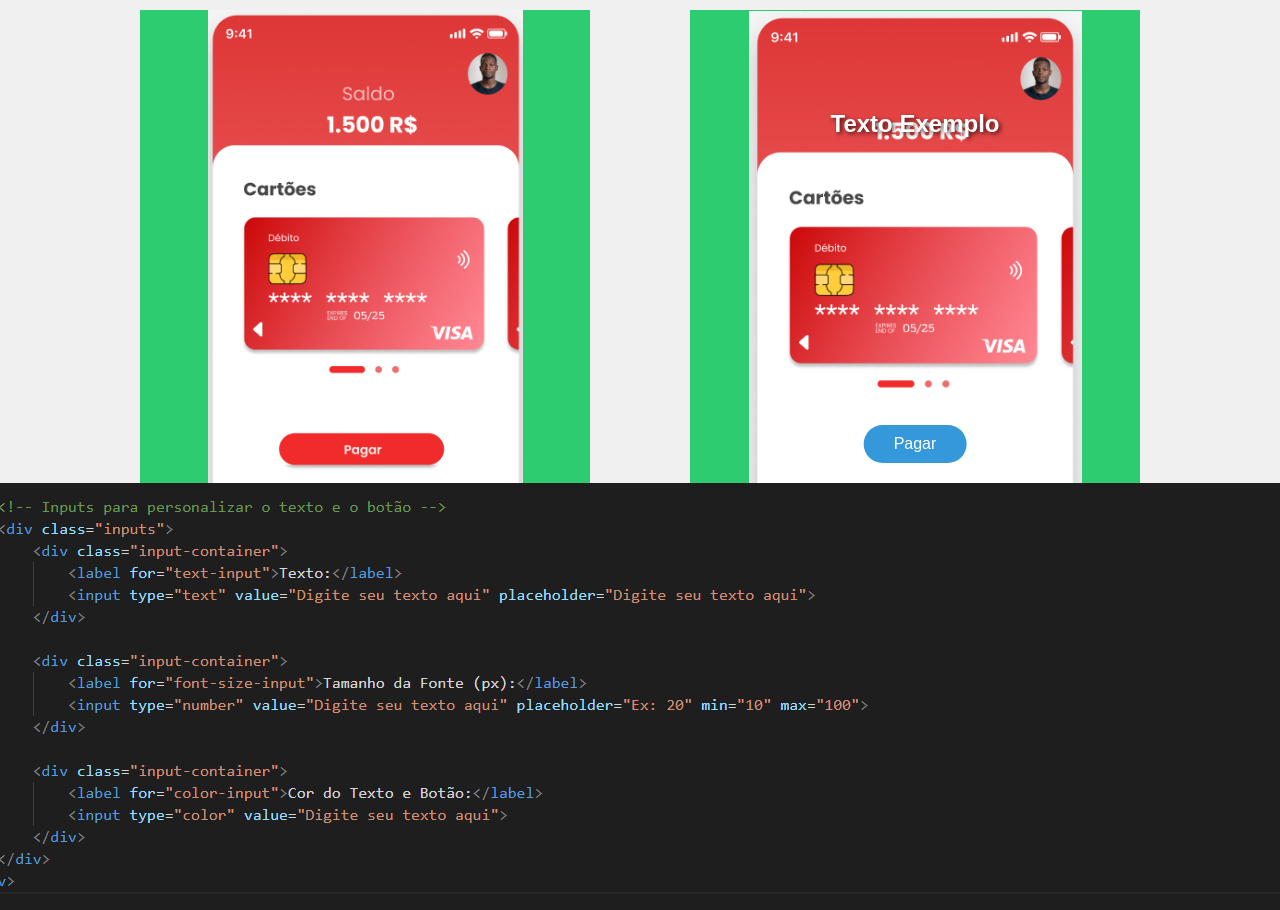
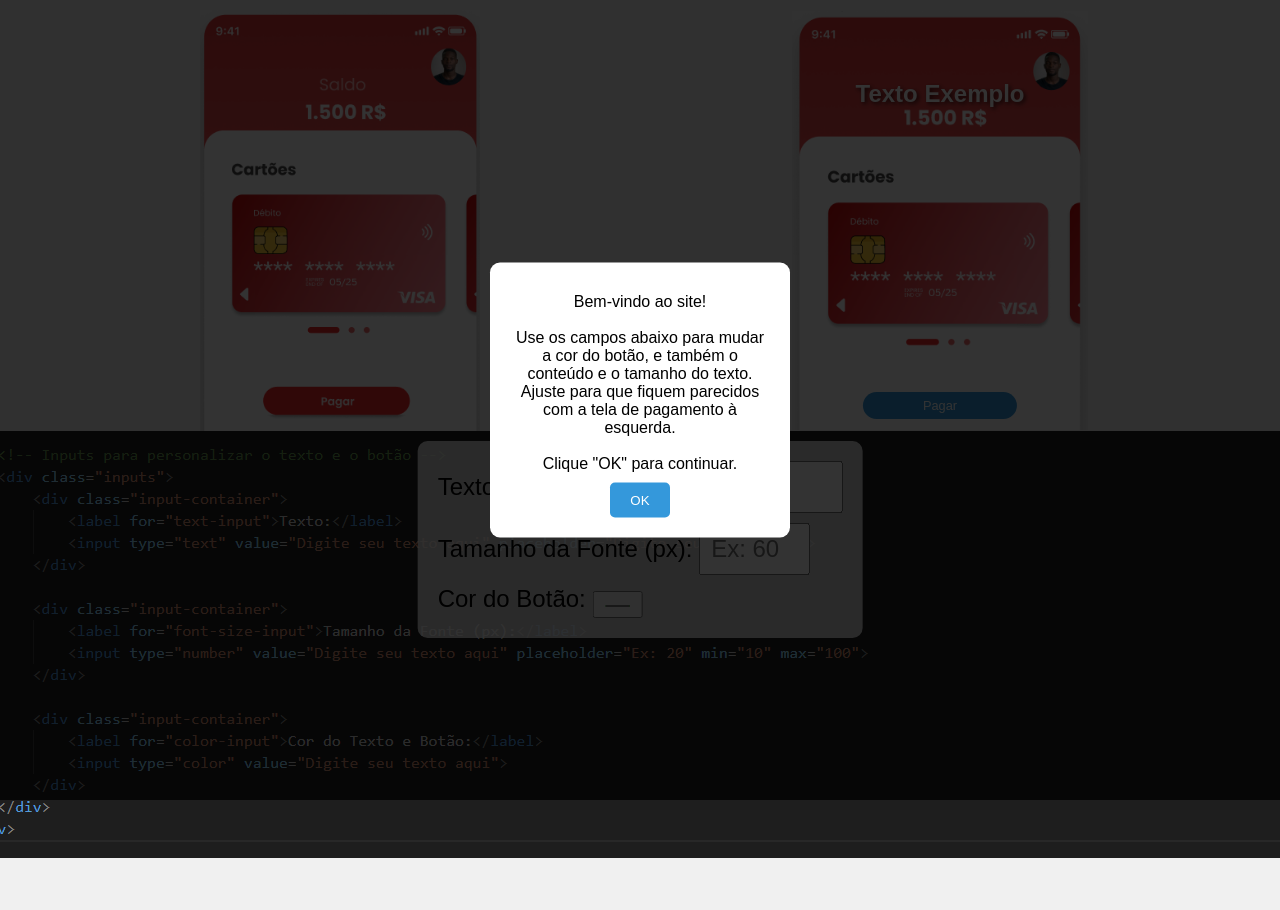
Before and after one commit to isaciqo/isaciqo.github.io, a plain HTML site: page index.html in a window 1280 px wide. Shown: the top 910 px of the page. After the commit the page ends 858 px from the top, so only its background shows below. Drawn offline with Linux system fonts and the light colour scheme.

Commit message:
final adjust

```diff
--- a/index.html
+++ b/index.html
@@ -26,19 +26,18 @@
         .container {
             display: grid;
             grid-template-columns: 1fr 1fr; /* Define duas colunas de tamanhos iguais */
-            grid-template-rows: 1fr auto;   /* Define as linhas da grade */
-            column-gap: 100px;  /* Espaço entre os quadrados 1 e 2 */
+            grid-template-rows: 1fr 2fr;   /* Define as linhas da grade */
+            column-gap: 200px;  /* Espaço entre os quadrados 1 e 2 */
             row-gap: 0;        /* Sem espaço entre os quadrados 1, 2 e o quadrado 3 */
             width: 100%;  /* Largura máxima da grade */
             max-width: 1000px; /* Largura máxima quando a tela é maior */
-            height: 700px; /* Altura do contêiner */
+            height: 100px; /* Altura do contêiner */
             margin-top: 10px; /* Espaço entre o topo da página e as caixas */
         }
 
 
         /* Estilo específico para a primeira caixa */
         .box1 {
-            background-color: #2ecc71; /* Cor da segunda caixa (verde) */
             position: relative; /* Torna o box2 o contêiner de referência para os elementos absolutos */
             display: flex; /* Flexbox para centralizar a imagem */
             justify-content: center; /* Centraliza horizontalmente */
@@ -53,7 +52,6 @@
 
         /* Estilo específico para a segunda caixa */
         .box2 {
-            background-color: #2ecc71; /* Cor da segunda caixa (verde) */
             position: relative; /* Torna o box2 o contêiner de referência para os elementos absolutos */
             display: flex; /* Flexbox para centralizar a imagem */
             justify-content: center; /* Centraliza horizontalmente */
@@ -68,17 +66,19 @@
         }
 
         /* Botão com estilo */
+
+
         #color-button {
             position: absolute; /* Posiciona o botão sobre a imagem */
-            bottom: 20px; /* Alinha o botão 20px acima da parte inferior da caixa */
+            bottom: 12px; /* Alinha o botão 20px acima da parte inferior da caixa */
             left: 50%; /* Centraliza o botão horizontalmente */
             transform: translateX(-50%); /* Ajusta a posição para que o centro do botão seja o ponto de referência */
-            padding: 10px 30px; /* Tamanho do botão */
+            padding: 6px 60px; /* Tamanho do botão */
             background-color: #3498db; /* Cor do botão */
             color: white; /* Cor do texto do botão */
             border: none;
             border-radius: 30px; /* Borda arredondada */
-            font-size: 1em;
+            font-size: 0.8em;
             cursor: pointer;
             z-index: 10; /* Traz o botão para frente */
         }
@@ -86,7 +86,7 @@
         /* Texto sobre a imagem no box2 */
         #output {
             position: absolute; /* Posiciona o texto sobre a imagem */
-            top: 100px; /* Alinha o texto 20px a partir do topo da caixa */
+            top: 70px; /* Alinha o texto 20px a partir do topo da caixa */
             left: 50%; /* Centraliza o texto horizontalmente */
             transform: translateX(-50%); /* Ajusta a posição para que o centro do texto seja o ponto de referência */
             color: white; /* Cor do texto */
@@ -102,14 +102,85 @@
             display: flex; /* Usa flexbox para alinhar o conteúdo da caixa */
             justify-content: center; /* Centraliza o conteúdo horizontalmente */
             align-items: center; /* Centraliza o conteúdo verticalmente */
-            color: white; /* Define a cor do texto */
-            font-size: 2em; /* Define o tamanho da fonte */
-            font-weight: bold; /* Deixa o texto em negrito */
+            color: rgb(0, 0, 0); /* Define a cor do texto */
+            font-size: 1.5em; /* Define o tamanho da fonte */
             height: 100%; /* A caixa ocupa todo o espaço disponível em altura */
             grid-column: 1 / -1; /* Faz a caixa ocupar a largura de ambas as colunas */
+            position: relative; /* Torna o box2 o contêiner de referência para os elementos absolutos */
         }
 
 
+        /* Estilo para o pop-up */
+        .modal {
+            display: block; /* Mostra o modal por padrão */
+            position: fixed;
+            z-index: 100;
+            left: 0;
+            top: 0;
+            width: 100%;
+            height: 100%;
+            background-color: rgba(0, 0, 0, 0.8); /* Fundo escurecido */
+        }
+
+        .modal-content {
+            position: absolute;
+            top: 50%;
+            left: 50%;
+            transform: translate(-50%, -50%);
+            background-color: white;
+            padding: 20px;
+            border-radius: 10px;
+            text-align: center;
+            width: 300px;
+        }
+
+        .modal-content p {
+            margin: 0;
+            padding: 10px 0;
+        }
+
+        .modal-content button {
+            padding: 10px 20px;
+            background-color: #3498db;
+            color: white;
+            border: none;
+            border-radius: 5px;
+            cursor: pointer;
+        }
+
+        .modal-content button:hover {
+            background-color: #2980b9;
+        }
+
+        /* Desabilitar rolagem quando o modal estiver ativo */
+        body.modal-active {
+            overflow: hidden;
+        }
+
+        .inputs {
+            position: absolute;
+            top: 10px;
+            left: 50%;
+            transform: translateX(-50%);
+            background-color: rgba(255, 255, 255, 0.8);
+            padding: 20px;
+            border-radius: 10px;
+            display: flex;
+            flex-direction: column;
+            gap: 10px;
+            color: white;
+        }
+
+        .input-container {
+            color: black;
+        }
+
+        .inputs input[type="text"],
+        .inputs input[type="number"],
+        .inputs input[type="color"] {
+            padding: 10px;
+            font-size: 1em;
+        }
 
         /* Limita a altura e a proporção em telas maiores que 1600px */
         @media (min-width: 1600px) {
@@ -160,8 +231,68 @@
         <!-- Caixa 3, com classe específica para personalização -->
         <div class="box3">
             <img src="src/input.png" alt="Imagem Inferior">
+            <div class="inputs">
+                <div class="input-container">
+                    <label for="text-input">Texto:</label>
+                    <input type="text" id="text-input" placeholder="Digite seu texto aqui">
+                </div>
+
+                <div class="input-container">
+                    <label for="font-size-input">Tamanho da Fonte (px):</label>
+                    <input type="number" id="font-size-input" placeholder="Ex: 60" min="10" max="100">
+                </div>
+
+                <div class="input-container">
+                    <label for="color-input">Cor do Botão:</label>
+                    <input type="color" id="color-input" value="#00ff00">
+                </div>
+            </div>
         </div>
     </div>
 
+    <!-- Pop-up Modal -->
+    <div id="modal" class="modal">
+        <div class="modal-content">
+            <p>Bem-vindo ao site!<br><br>
+                 Use os campos abaixo para mudar a cor do botão, e também o conteúdo e o tamanho do texto. Ajuste para que fiquem parecidos com a tela de pagamento à esquerda.<br><br>
+                Clique "OK" para continuar.</p>
+            <button id="close-modal">OK</button>
+        </div>
+    </div>
+
+        <script>
+        const textInput = document.getElementById('text-input');
+        const fontSizeInput = document.getElementById('font-size-input');
+        const colorInput = document.getElementById('color-input');
+        const output = document.getElementById('output');
+        const colorButton = document.getElementById('color-button');
+        const modal = document.getElementById('modal');
+        const closeModal = document.getElementById('close-modal');
+
+        // Exibe o modal automaticamente ao carregar a página
+        window.onload = () => {
+            document.body.classList.add('modal-active');
+        };
+
+        // Fechar o modal ao clicar no botão OK
+        closeModal.addEventListener('click', () => {
+            modal.style.display = 'none';
+            document.body.classList.remove('modal-active');
+        });
+
+        textInput.addEventListener('input', () => {
+            output.textContent = textInput.value || 'Texto Exemplo';
+        });
+
+        fontSizeInput.addEventListener('input', () => {
+            output.style.fontSize = fontSizeInput.value + 'px' || '2em';
+        });
+
+        colorInput.addEventListener('input', () => {
+            const selectedColor = colorInput.value;
+            colorButton.style.backgroundColor = selectedColor;
+        });
+    </script>
+
 </body>
 </html>
```
